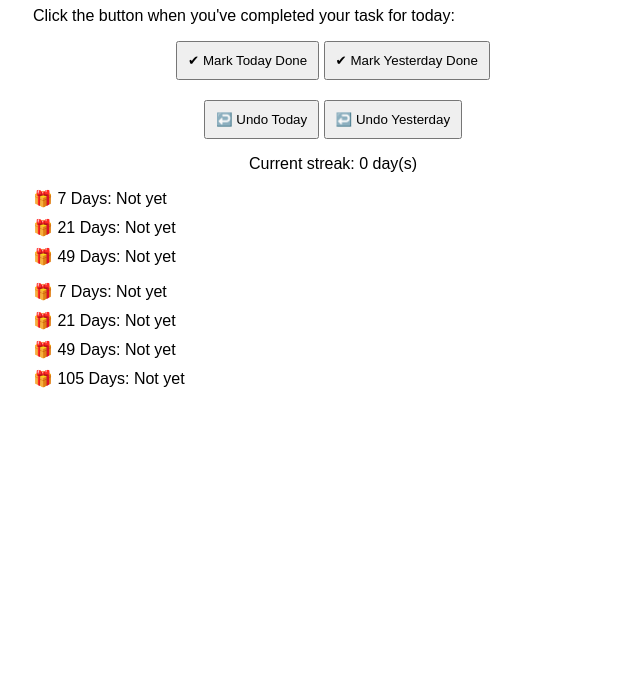
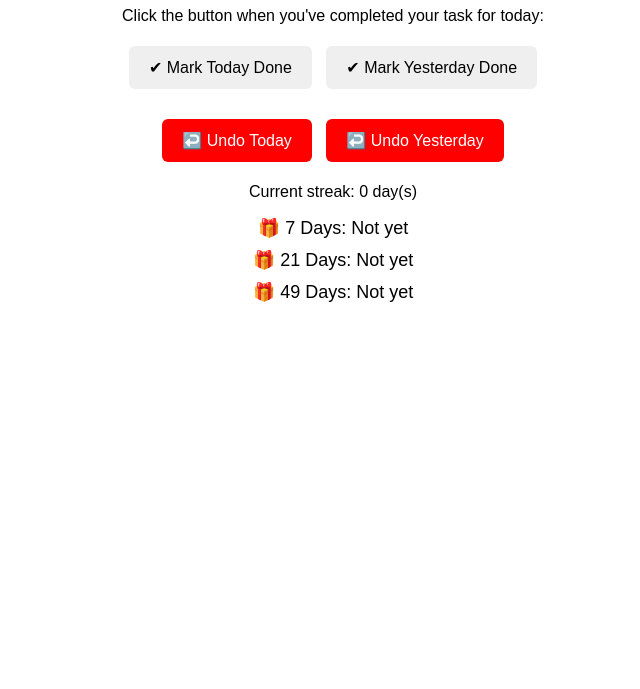
Before and after one commit to silent-challenger/My-Goal-Tracker, a plain HTML site: page index.html in a window 1280 px wide. Shown: the part 111-800 px from the top of the page, without its empty margins (307-947 px from the left). Drawn offline with Linux system fonts and the light colour scheme.

Commit message:
Update index.html

```diff
--- a/index.html
+++ b/index.html
@@ -6,16 +6,42 @@ Something to track my progress and completion of my projects
   <meta charset="UTF-8">
   <title>Reward Tracker</title>
   <style>
-    body { font-family: sans-serif; padding: 20px; max-width: 600px; margin: auto; }
-    .milestone { margin: 10px 0; }
-    .done { color: green; font-weight: bold; }
-    button { padding: 10px; }
+    body {
+      font-family: sans-serif;
+      padding: 20px;
+      max-width: 600px;
+      margin: auto;
+      text-align: center;
+    }
+    button {
+      padding: 12px 20px;
+      margin: 5px;
+      font-size: 16px;
+      cursor: pointer;
+      border-radius: 6px;
+      border: none;
+    }
+    .undo {
+      background-color: red;
+      color: white;
+    }
+    .undo:hover {
+      background-color: darkred;
+    }
+    .milestone {
+      margin: 10px 0;
+      font-size: 18px;
+    }
+    .done {
+      color: green;
+      font-weight: bold;
+    }
   </style>
 </head>
 <body>
   <h1>Consistency Reward Tracker</h1>
   <p>Click the button when you've completed your task for today:</p>
- <div style="text-align: center;">
+
   <button onclick="markToday()">✔ Mark Today Done</button>
   <button onclick="markYesterday()">✔ Mark Yesterday Done</button>
 
@@ -23,22 +49,19 @@ Something to track my progress and completion of my projects
     <button class="undo" onclick="undoToday()">↩️ Undo Today</button>
     <button class="undo" onclick="undoYesterday()">↩️ Undo Yesterday</button>
   </div>
-</div>
 
-<p id="streakDisplay" style="text-align: center;"></p>
-
-<div class="milestone" id="reward1">🎁 7 Days: Not yet</div>
-<div class="milestone" id="reward2">🎁 21 Days: Not yet</div>
-<div class="milestone" id="reward3">🎁 49 Days: Not yet</div>
   <p id="streakDisplay"></p>
 
   <div class="milestone" id="reward1">🎁 7 Days: Not yet</div>
   <div class="milestone" id="reward2">🎁 21 Days: Not yet</div>
   <div class="milestone" id="reward3">🎁 49 Days: Not yet</div>
-   <div class="milestone" id="reward4">🎁 105 Days: Not yet</div>
 
   <script>
     const today = new Date().toDateString();
+    const yesterdayDate = new Date();
+    yesterdayDate.setDate(new Date().getDate() - 1);
+    const yesterday = yesterdayDate.toDateString();
+
     let streak = parseInt(localStorage.getItem("streak") || "0");
     let lastDate = localStorage.getItem("lastDate");
 
@@ -53,13 +76,56 @@ Something to track my progress and completion of my projects
       }
     }
 
+    function markYesterday() {
+      if (lastDate !== yesterday && lastDate !== today) {
+        streak++;
+        localStorage.setItem("streak", streak);
+        localStorage.setItem("lastDate", yesterday);
+        updateDisplay();
+      } else {
+        alert("Already marked yesterday or today!");
+      }
+    }
+
+    function undoToday() {
+      if (lastDate === today && streak > 0) {
+        streak--;
+        localStorage.setItem("streak", streak);
+        localStorage.setItem("lastDate", "");
+        updateDisplay();
+      } else {
+        alert("Today wasn't marked yet.");
+      }
+    }
+
+    function undoYesterday() {
+      if (lastDate === yesterday && streak > 0) {
+        streak--;
+        localStorage.setItem("streak", streak);
+        localStorage.setItem("lastDate", "");
+        updateDisplay();
+      } else {
+        alert("Yesterday wasn't marked or cannot undo.");
+      }
+    }
+
     function updateDisplay() {
       document.getElementById("streakDisplay").textContent = `Current streak: ${streak} day(s)`;
 
-      if (streak >= 7) document.getElementById("reward1").innerHTML = "🎉 7 Days: <span class='done'>$100 reward unlocked!</span>";
-      if (streak >= 21) document.getElementById("reward2").innerHTML = "🎉 21 Days: <span class='done'>$200 reward unlocked!</span>";
-      if (streak >= 49) document.getElementById("reward3").innerHTML = "🎉 49 Days: <span class='done'>$400 reward unlocked!</span>";
-      if (streak >= 105) document.getElementById("reward3").innerHTML = "🎉 105 Days: <span class='done'>$800 reward unlocked!</span>";
+      document.getElementById("reward1").innerHTML =
+        streak >= 7
+          ? "🎉 7 Days: <span class='done'>$100 reward unlocked!</span>"
+          : "🎁 7 Days: Not yet";
+
+      document.getElementById("reward2").innerHTML =
+        streak >= 21
+          ? "🎉 21 Days: <span class='done'>$200 reward unlocked!</span>"
+          : "🎁 21 Days: Not yet";
+
+      document.getElementById("reward3").innerHTML =
+        streak >= 49
+          ? "🎉 49 Days: <span class='done'>$300 reward unlocked!</span>"
+          : "🎁 49 Days: Not yet";
     }
 
     updateDisplay();
```
